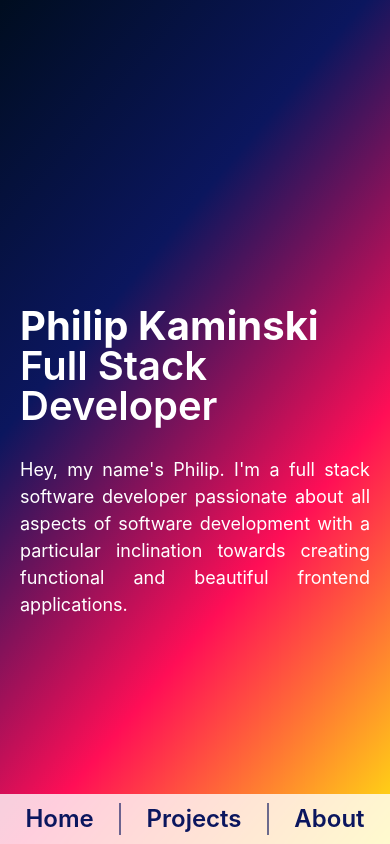
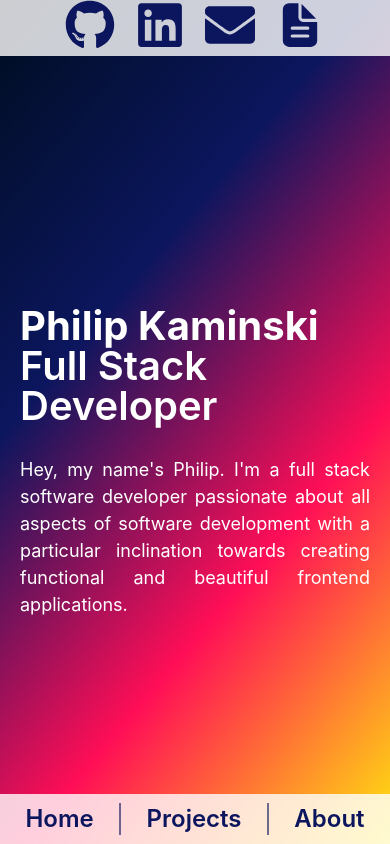
Before and after one commit to AureaFlamma/portfolio_vercel, a Next.js app: page / in a window 390 px wide. Shown: the top 844 px of the page. Built offline with nearby package versions, Linux system fonts and the light colour scheme.

Commit message:
made Socials Nave mobile responsive

```diff
--- a/components/SocialsNav.jsx
+++ b/components/SocialsNav.jsx
@@ -12,7 +12,7 @@ const SocialIcon = ({ href, icon }) => {
     <Link href={href} isExternal download>
       <Icon
         as={icon}
-        color="whiteAlpha.800"
+        color={{ base: "#0b165e", lg: "whiteAlpha.800" }}
         _hover={{
           color: "#0b165e",
         }}
@@ -26,10 +26,13 @@ const SocialIcon = ({ href, icon }) => {
 const SocialsNav3 = () => {
   return (
     <Flex
-      direction={"column"}
+      direction={{ base: "row", lg: "column" }}
       position="fixed"
-      top="110px"
-      right="30px"
+      top={{ base: "0px", lg: "110px" }}
+      right={{ base: "0", lg: "30px" }}
+      w={{ base: "full", lg: "auto" }}
+      justify="center"
+      bg={{ base: "whiteAlpha.800", lg: "none" }}
       gap="5"
     >
       <SocialIcon href="https://github.com/AureaFlamma" icon={FaGithub} />
--- a/pages/index.js
+++ b/pages/index.js
@@ -31,7 +31,7 @@ export default function Index() {
       <Projects id="projects" isMobile={isMobile} />
 
       <TextCard subtitle={`About`} paragraph={Lorem.about} id="about" />
-      {/* <SocialsNav /> */}
+      <SocialsNav />
     </Flex>
   );
 }
```
